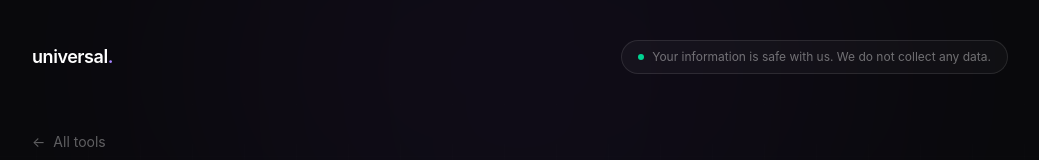
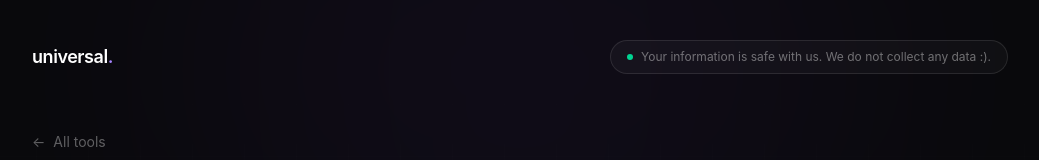
Before and after one commit to GustavoTM99/universal-tool, a React (Vite) app: page /tools/qr-generator in a window 1280 px wide. Shown: the top 160 px of the page, without its empty margins (120-1159 px from the left). Built offline with nearby package versions, Linux system fonts and the light colour scheme.

Commit message:
Test automatic deployment

```diff
--- a/src/components/Header.tsx
+++ b/src/components/Header.tsx
@@ -51,7 +51,7 @@ function Header() {
       >
         <span className="h-1.5 w-1.5 rounded-full bg-emerald-400" />
 
-        Your information is safe with us. We do not collect any data.
+        Your information is safe with us. We do not collect any data :).
       </div>
 
     </header>
```
